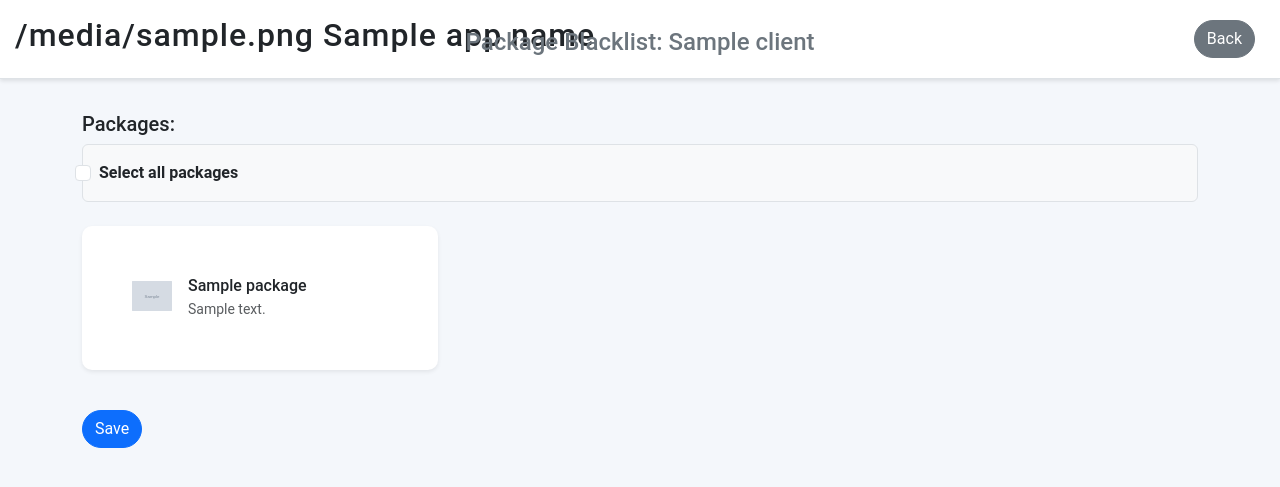
After one commit to dev-fYnn/Winget-Repo, a Python web app: template Modules/Clients/templates/index_clients_blacklist.html in a window 1280 px wide. The commit adds this page. Shown: the top 487 px of the page. Run offline with Jinja, Linux system fonts and the light colour scheme; the template is opened without the code that fills it: most values are stand-ins (such as "Sample title", 1, 10 or a date in 2020); grey boxes marked "Sample" are stand-in pictures.

Commit message:
WiP: Package Blacklist Package Logo Client API

```diff
--- /dev/null
+++ b/Modules/Clients/templates/index_clients_blacklist.html
@@ -0,0 +1,118 @@
+{% extends "base.html" %}
+
+{% block header %}
+    <div>
+        <a href="{{ url_for('client_bp.index') }}" class="btn btn-secondary" style="margin-right: 25px;">
+            Back
+        </a>
+    </div>
+{% endblock %}
+
+{% block header_title %}
+    <div style="position: absolute; left: 50%; transform: translateX(-50%); margin-top: 15px;">
+        <h4 class="text-secondary font-weight-bold">Package Blacklist: {{ client.NAME }}</h4>
+    </div>
+{% endblock %}
+
+{% block content %}
+    <div class="container">
+        <form action="{{ url_for('client_bp.blacklist', client_id=client.UID, auth_token=client.TOKEN) }}" method="POST">
+            <div class="mb-4">
+                <h5>Packages:</h5>
+
+                <div class="form-check border rounded p-3 mb-4 bg-light">
+                    <input class="form-check-input" type="checkbox" id="select_all">
+                    <label class="form-check-label fw-bold" for="select_all">
+                        Select all packages
+                    </label>
+                </div>
+
+                <div class="row">
+                    {% for package in packages %}
+                        <div class="col-md-6 col-lg-4 mb-3">
+                            <label class="package-card">
+                                <input class="form-check-input package-checkbox" type="checkbox" name="blacklist" value="{{ package.id }}"
+                                    {% if package.id in blacklisted_packages %}checked{% endif %}>
+                                <div class="card shadow-sm h-100">
+                                    <div class="card-body d-flex align-items-start gap-3">
+                                        <div class="logo-container">
+                                            <img src="{{ url_for('static', filename='images/Logos/' + package.logo) }}" alt="{{ package.name }}" class="package-logo">
+                                        </div>
+
+                                        <div class="flex-grow-1">
+                                            <h6 class="card-title mb-1">{{ package.name }}</h6>
+                                            <p class="card-text text-muted small mb-0">{{ package.description }}</p>
+                                        </div>
+                                    </div>
+                                </div>
+                            </label>
+                        </div>
+                    {% endfor %}
+                </div>
+            </div>
+            <button type="submit" class="btn btn-primary">Save</button>
+        </form>
+    </div>
+
+    <style>
+        .package-card {
+            display: block;
+            cursor: pointer;
+            text-decoration: none;
+            color: inherit;
+        }
+
+        .package-card input[type="checkbox"] {
+            display: none;
+        }
+
+        .package-card .card {
+            transition: all 0.2s ease;
+            border: 2px solid transparent;
+            border-radius: 10px;
+        }
+
+        .package-card:hover .card {
+            transform: translateY(-2px);
+            box-shadow: 0 4px 12px rgba(0, 0, 0, 0.1);
+        }
+
+        .package-card input[type="checkbox"]:checked + .card {
+            border-color: #0d6efd;
+            background-color: #e7f1ff;
+        }
+
+        .logo-container {
+            width: 40px;
+            height: 40px;
+            flex-shrink: 0;
+        }
+
+        .package-logo {
+            width: 100%;
+            height: 100%;
+            object-fit: contain;
+            border-radius: 6px;
+        }
+
+        .card-title {
+            margin: 0;
+        }
+
+        .card-text {
+            margin: 0;
+        }
+    </style>
+
+    <script>
+        document.addEventListener('DOMContentLoaded', function () {
+            const selectAllCheckbox = document.getElementById('select_all');
+            const packageCheckboxes = document.querySelectorAll('.package-checkbox');
+
+            selectAllCheckbox.addEventListener('change', function () {
+                packageCheckboxes.forEach(cb => cb.checked = selectAllCheckbox.checked);
+                packageCheckboxes.forEach(cb => cb.dispatchEvent(new Event('change')));
+            });
+        });
+    </script>
+{% endblock %}
--- a/Modules/Files/Functions.py
+++ b/Modules/Files/Functions.py
@@ -2,6 +2,6 @@ import os
 import sys
 
 
-def delete_File(file_name: str):
-    if os.path.exists(path := (os.path.join(fr"{sys.path[0]}\Files", file_name))):
+def delete_File(file_name: str, file_path: str = fr"{sys.path[0]}\Files"):
+    if os.path.exists(path := (os.path.join(file_path, file_name))):
         os.remove(path)
--- a/Modules/UI/templates/index_add_package.html
+++ b/Modules/UI/templates/index_add_package.html
@@ -17,7 +17,7 @@
                     <h4>Add Package</h4>
                 </div>
                 <div class="card-body">
-                    <form method="POST" action="{{ url_for('ui_bp.add_package') }}">
+                    <form method="POST" action="{{ url_for('ui_bp.add_package') }}" enctype="multipart/form-data">
                         <div class="mb-3">
                             <label for="package_name" class="form-label">Package ID</label>
                             <input type="text" class="form-control" id="package_id" name="package_id" placeholder="Package id" required>
@@ -34,6 +34,10 @@
                             <label for="package_description" class="form-label">Description</label>
                             <input type="text" class="form-control" id="package_description" name="package_description" placeholder="Description" maxlength="40" required>
                         </div>
+                        <div class="mb-3">
+                            <label for="file" class="form-label">Package Logo</label>
+                            <input type="file" class="form-control" id="file" name="Logo" accept="image/png" required>
+                        </div>
                         <div class="d-grid gap-2">
                             <button type="submit" class="btn btn-primary">Add Package</button>
                         </div>
--- a/Modules/UI/templates/index_edit_package.html
+++ b/Modules/UI/templates/index_edit_package.html
@@ -17,7 +17,7 @@
                     <h4>Edit Package</h4>
                 </div>
                 <div class="card-body">
-                    <form method="POST" action="{{ url_for('ui_bp.edit_package', package_id=package_id) }}">
+                    <form method="POST" action="{{ url_for('ui_bp.edit_package', package_id=package_id) }}" enctype="multipart/form-data">
                         <div class="mb-3">
                             <label for="package_name" class="form-label">Package Name</label>
                             <input type="text" class="form-control" id="package_name" name="package_name" placeholder="Package name"  value="{{ name }}" maxlength="25" required>
@@ -29,6 +29,10 @@
                         <div class="mb-3">
                             <label for="package_description" class="form-label">Description</label>
                             <input type="text" class="form-control" id="package_description" name="package_description" placeholder="Description" value="{{ description }}" maxlength="40" required>
+                        </div>
+                        <div class="mb-3">
+                            <label for="file" class="form-label">Package Logo</label>
+                            <input type="file" class="form-control" id="file" name="Logo" accept="image/png">
                         </div>
                         <div class="d-grid gap-2">
                             <button type="submit" class="btn btn-primary">Save Package</button>
--- a/main.py
+++ b/main.py
@@ -10,6 +10,7 @@ from Modules.UI.UI import ui_bp
 from Modules.User.User import user_bp
 from Modules.Winget.Functions import get_winget_Settings
 from Modules.Winget.winget_Routes import winget_routes
+from Modules.API.API import api_bp
 
 settings = get_winget_Settings(True)
 
@@ -27,6 +28,7 @@ app.register_blueprint(user_bp, url_prefix='/ui/user')
 app.register_blueprint(groups_bp, url_prefix='/ui/groups')
 app.register_blueprint(client_bp, url_prefix='/ui/clients')
 app.register_blueprint(settings_bp, url_prefix='/ui/settings')
+app.register_blueprint(api_bp, url_prefix='/client/api')
 app.register_blueprint(winget_routes, url_prefix='/api')
 
 
@@ -44,4 +46,4 @@ def global_settings():
 
 
 if __name__ == '__main__':
-    app.run(ssl_context=('SSL/cert.pem', 'SSL/server.key'))
+    app.run()
```
Also changed, not shown: Modules/API/API.py (added, +43 -0 lines), Modules/Clients/Clients.py (+28 -4 lines), Modules/Clients/templates/index_clients.html (+7 -1 lines), Modules/Database/Database.py (+19 -6 lines), Modules/Functions.py (+12 -0 lines), Modules/UI/UI.py (+21 -3 lines), Modules/Winget/Functions.py (+8 -3 lines), Modules/Winget/winget_Routes.py (+7 -3 lines), Modules/Database/Database.db, 1 other file.
